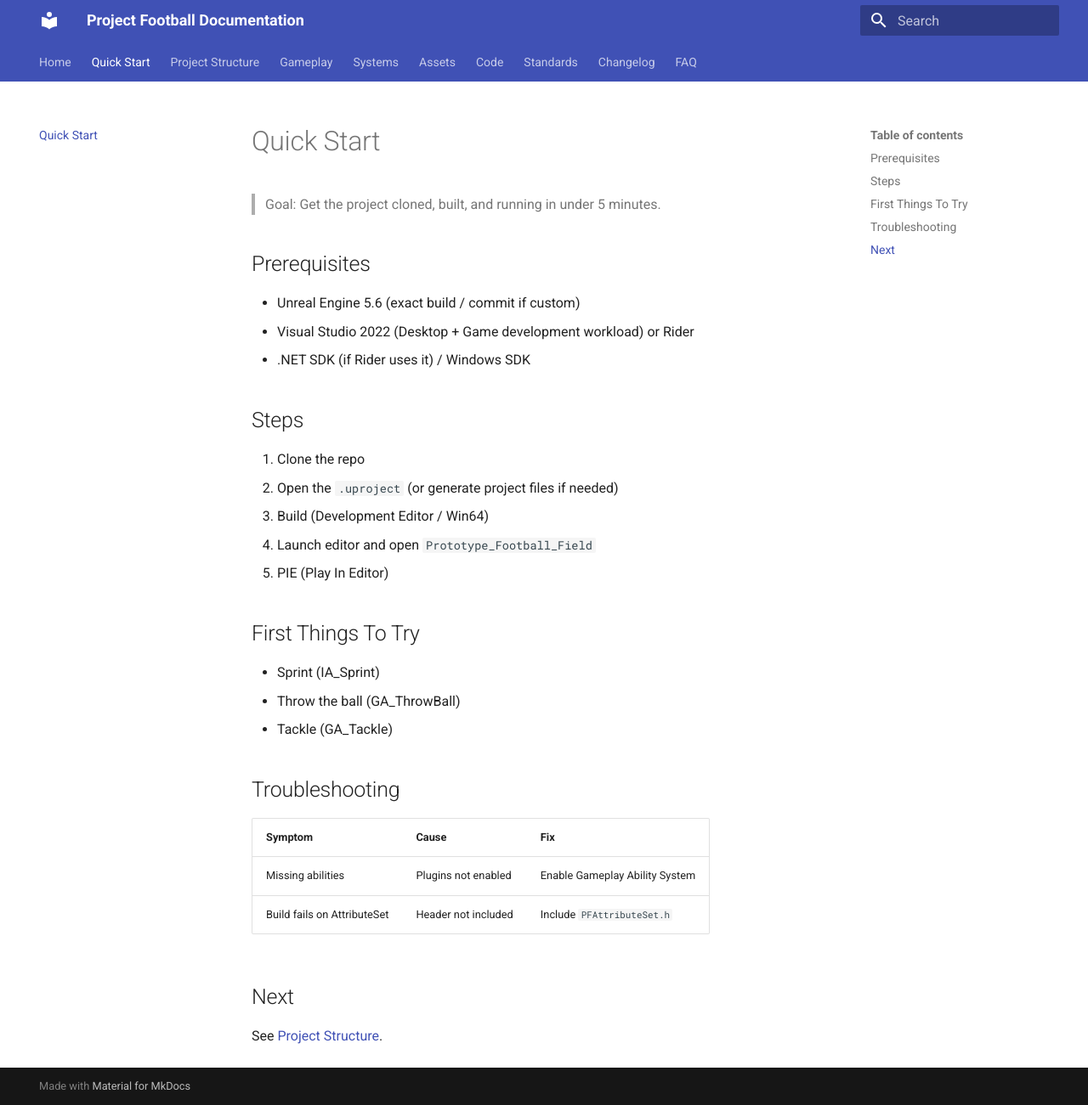
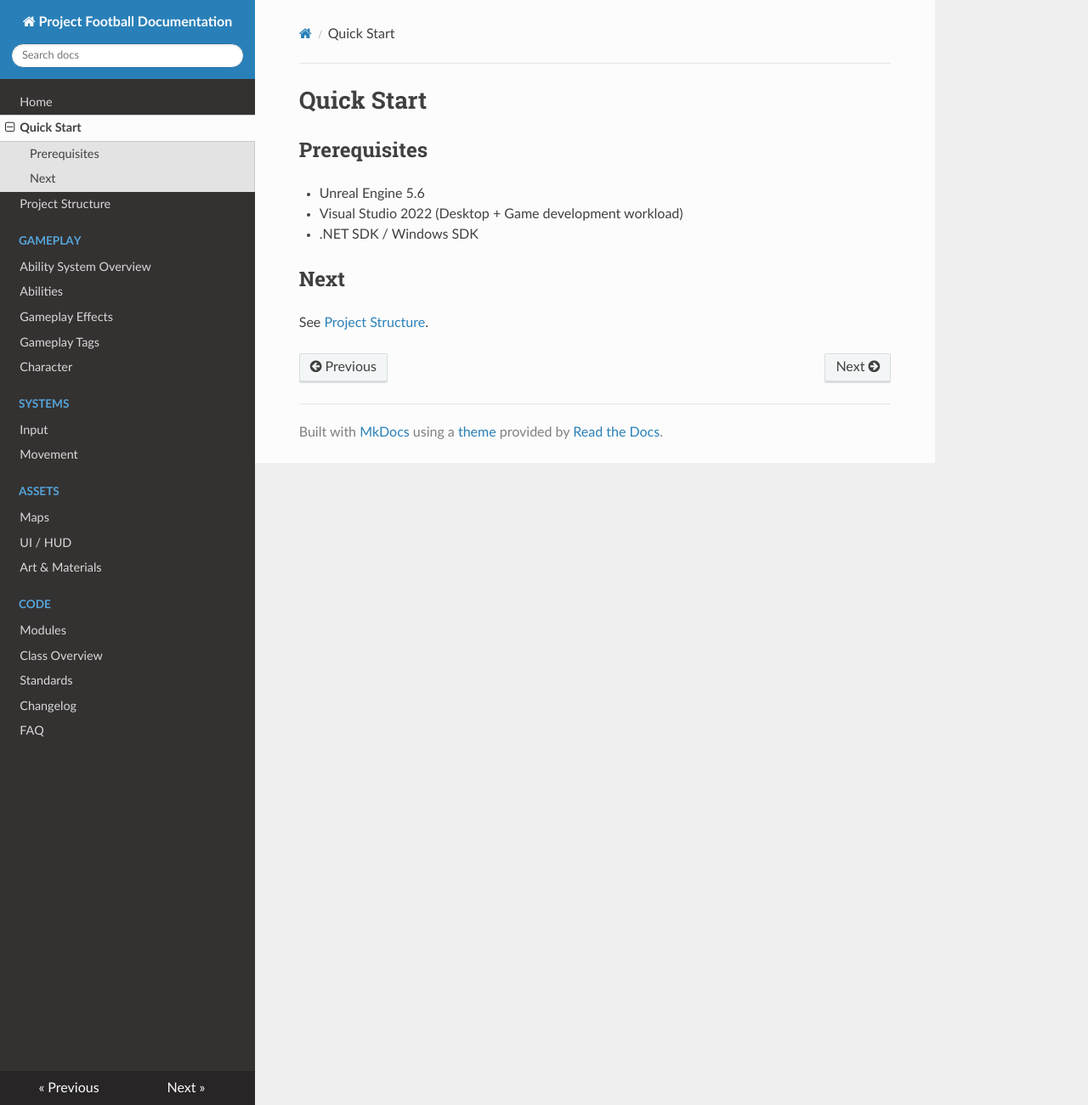
Before and after one commit to rkmoon/rkmoon.github.io, an MkDocs documentation site: the page built from docs/quick-start.md, in a window 1280 px wide and 1301 px high. Shown: the whole window at 85% size. Built offline with MkDocs 1.6.1, drawn with Linux system fonts in a browser that asks for light colours; nearby versions of some CDN libraries.

Commit message:
fixed some errors and changed theme

```diff
--- a/docs/quick-start.md
+++ b/docs/quick-start.md
@@ -1,29 +1,11 @@
 # Quick Start
 
-> Goal: Get the project cloned, built, and running in under 5 minutes.
 
 ## Prerequisites
-- Unreal Engine 5.6 (exact build / commit if custom)
-- Visual Studio 2022 (Desktop + Game development workload) or Rider
-- .NET SDK (if Rider uses it) / Windows SDK
+- Unreal Engine 5.6
+- Visual Studio 2022 (Desktop + Game development workload)
+- .NET SDK / Windows SDK
 
-## Steps
-1. Clone the repo
-2. Open the `.uproject` (or generate project files if needed)
-3. Build (Development Editor / Win64)
-4. Launch editor and open `Prototype_Football_Field`
-5. PIE (Play In Editor)
-
-## First Things To Try
-- Sprint (IA_Sprint)
-- Throw the ball (GA_ThrowBall)
-- Tackle (GA_Tackle)
-
-## Troubleshooting
-| Symptom | Cause | Fix |
-|---------|-------|-----|
-| Missing abilities | Plugins not enabled | Enable Gameplay Ability System |
-| Build fails on AttributeSet | Header not included | Include `PFAttributeSet.h` |
 
 ## Next
 See [Project Structure](project-structure.md).
--- a/mkdocs.yml
+++ b/mkdocs.yml
@@ -1,6 +1,8 @@
 site_name: Project Football Documentation
 theme:
-  name: material
+  name: readthedocs
+  palette:
+    scheme: slate
   features:
     - navigation.tabs
     - navigation.top
```
Also changed, not shown: docs/project-structure.md (+1 -4 lines).
